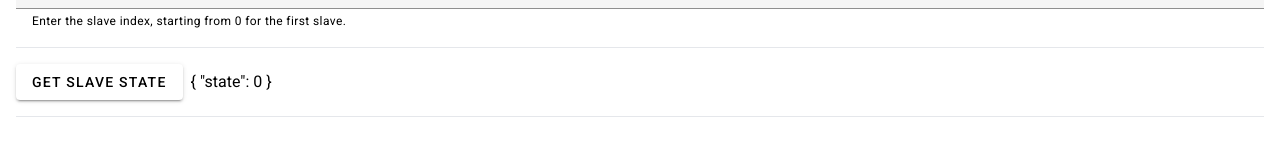
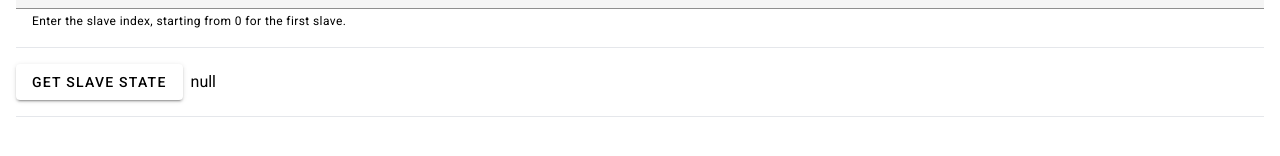
Before and after one commit to markosankovic/mmngui, an Angular app: page / in a window 1280 px wide. Shown: the part 216-372 px from the top of the page. Built offline with nearby package versions, Linux system fonts and the light colour scheme.

Commit message:
Set correct slave state type

```diff
--- a/src/app/app.component.ts
+++ b/src/app/app.component.ts
@@ -35,7 +35,7 @@ export class AppComponent {
 
   slaveFormControl = new FormControl<number>(0);
 
-  slaveState$: Observable<{ state: number }> = of({ state: 0 });
+  slaveState$: Observable<{ state: number } | null> = of(null);
 
   onInitMaster() {
     this.mmng.initMaster().subscribe();
```
